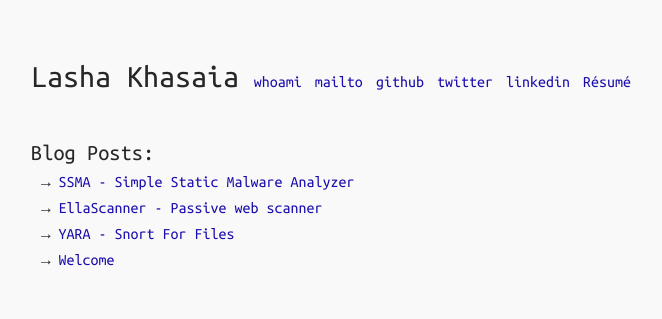
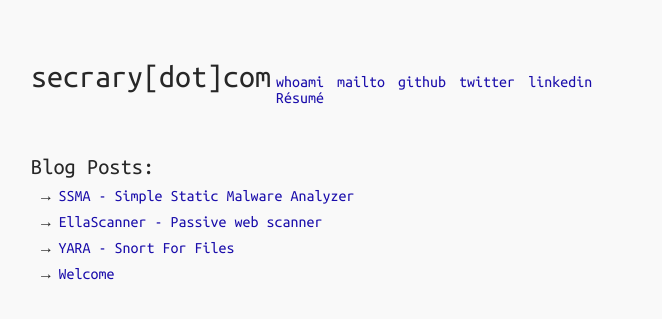
Before and after one commit to programdeveloper/secrary.github.io, a Jekyll site: the page built from index.html, in a window 1280 px wide. Shown: the top 319 px of the page, without its empty margins (309-971 px from the left). Built offline with Jekyll 4.4.1, drawn with Linux system fonts in a browser that asks for light colours.

Commit message:
Update _config.yml

```diff
--- a/_config.yml
+++ b/_config.yml
@@ -1,4 +1,4 @@
-name: Lasha Khasaia
+name: secrary[dot]com
 description: Does it matter?
 author:
   twitter: _qaz_qaz
```
